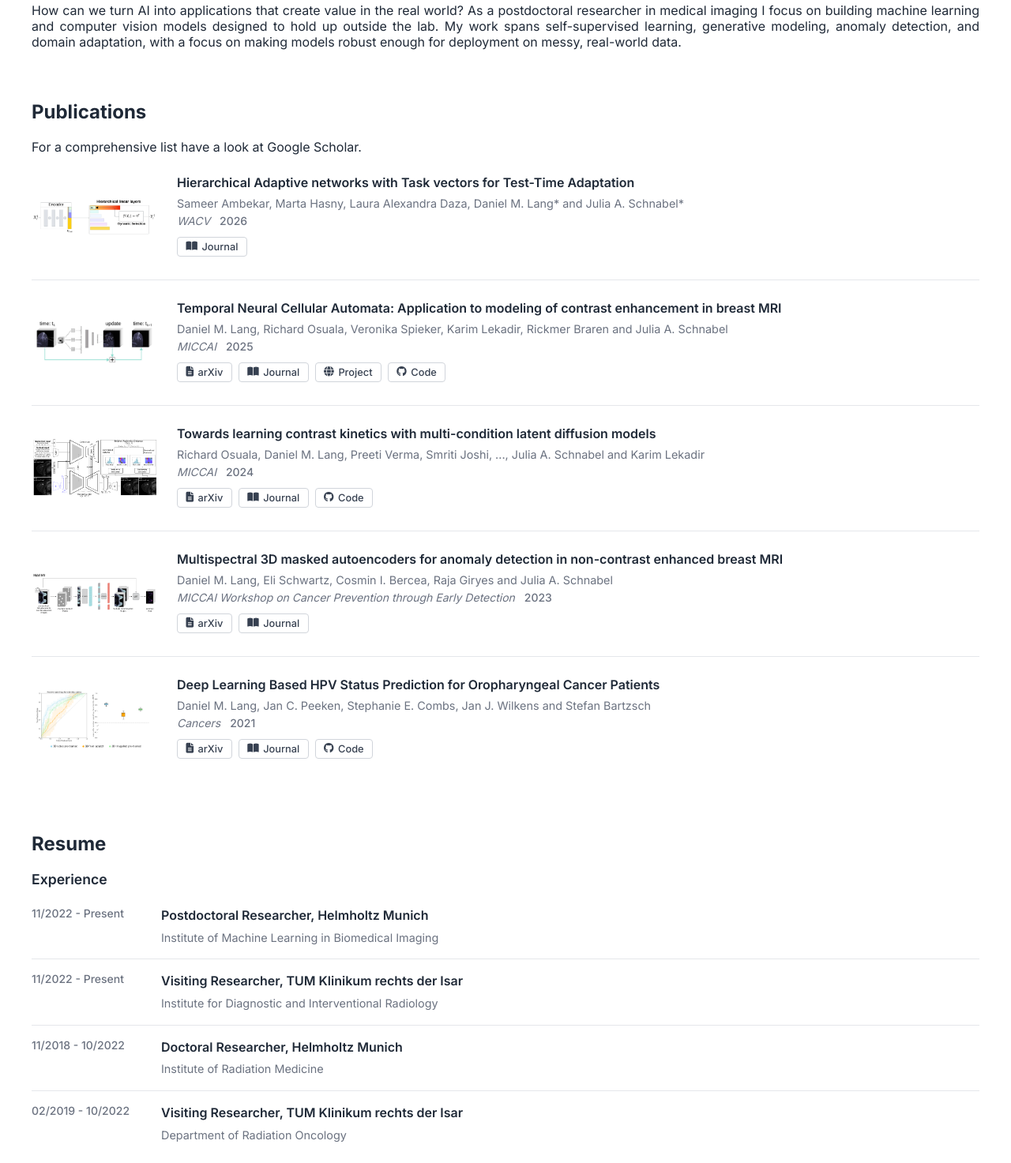
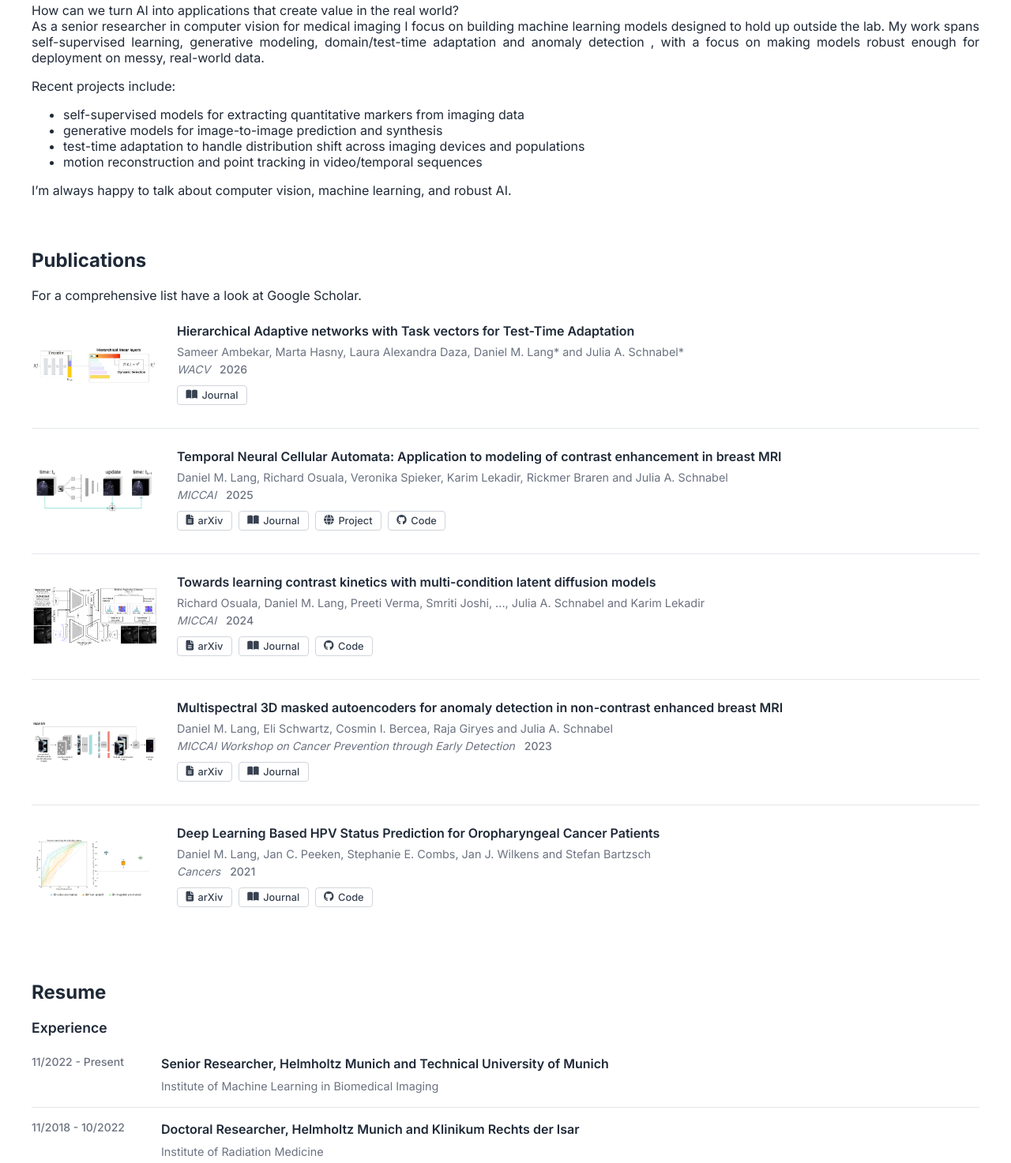
Before and after one commit to LangDaniel/langdaniel.github.io, an Astro site: page / in a window 1280 px wide. Shown: the part 273-1746 px from the top of the page at 79% size. Built offline with nearby package versions, Linux system fonts and the light colour scheme; Astro itself is replaced by a stand-in of ours.

Commit message:
updated about

```diff
--- a/src/content/about.md
+++ b/src/content/about.md
@@ -1 +1,12 @@
-How can we turn AI into applications that create value in the real world? As a postdoctoral researcher in medical imaging I focus on building machine learning and computer vision models designed to hold up outside the lab. My work spans self-supervised learning, generative modeling, anomaly detection, and domain adaptation, with a focus on making models robust enough for deployment on messy, real-world data.
+How can we turn AI into applications that create value in the real world?
+As a senior researcher in computer vision for medical imaging I focus on building machine learning models designed to hold up outside the lab. My work spans self-supervised learning, generative modeling,
+domain/test-time adaptation and anomaly detection , with a focus on making models robust enough for deployment on messy, real-world data.
+
+Recent projects include:
+
+*  self-supervised models for extracting quantitative markers from imaging data
+*  generative models for image-to-image prediction and synthesis
+*  test-time adaptation to handle distribution shift across imaging devices and populations
+*  motion reconstruction and point tracking in video/temporal sequences
+
+I'm always happy to talk about computer vision, machine learning, and robust AI.
--- a/src/data/resume.json
+++ b/src/data/resume.json
@@ -2,23 +2,13 @@
   "experience": [
     {
       "timeframe": "11/2022 - Present",
-      "title": "Postdoctoral Researcher, Helmholtz Munich",
+      "title": "Senior Researcher, Helmholtz Munich and Technical University of Munich",
       "description": "Institute of Machine Learning in Biomedical Imaging"
     },
     {
-      "timeframe": "11/2022 - Present",
-      "title": "Visiting Researcher, TUM Klinikum rechts der Isar",
-      "description": "Institute for Diagnostic and Interventional Radiology"
-    },
-    {
       "timeframe": "11/2018 - 10/2022",
-      "title": "Doctoral Researcher, Helmholtz Munich",
+      "title": "Doctoral Researcher, Helmholtz Munich and Klinikum Rechts der Isar",
       "description": "Institute of Radiation Medicine"
-    },
-    {
-      "timeframe": "02/2019 - 10/2022",
-      "title": "Visiting Researcher, TUM Klinikum rechts der Isar",
-      "description": "Department of Radiation Oncology"
     }
   ],
   "education": [
```
